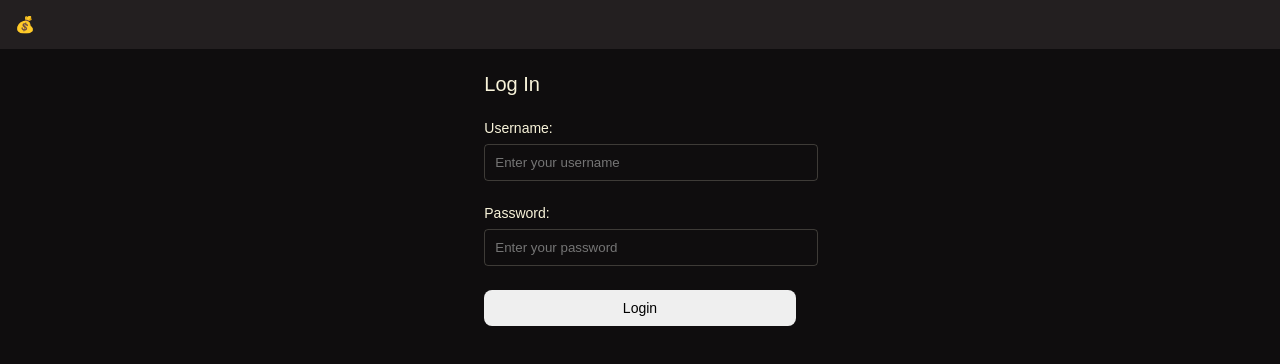
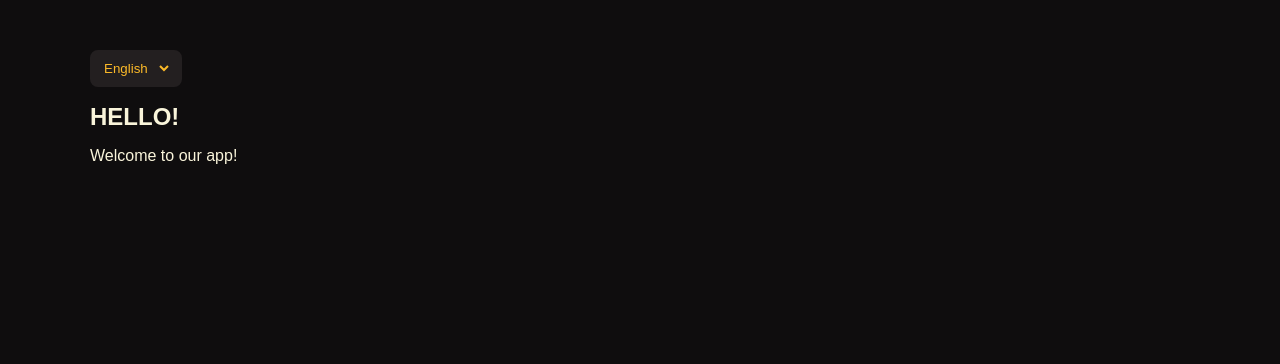
Before and after one commit to codecamp-prem/React-Coding-Interview, a React (Vite) app: page / in a window 1280 px wide. Shown: the top 364 px of the page. Built offline with nearby package versions, Linux system fonts and the light colour scheme.

Commit message:
useContext createContext

```diff
--- a/src/App.tsx
+++ b/src/App.tsx
@@ -1,9 +1,9 @@
-import Auth from "./Challanges/Auth";
+import Translations from "./Challanges/Translations";
 
 function App() {
   return (
     <>
-      <Auth />
+      <Translations />
     </>
   );
 }
--- /dev/null
+++ b/src/Challanges/Translations.tsx
@@ -0,0 +1,81 @@
+import { ReactNode, createContext, useContext, useState } from "react";
+import "./common.css";
+
+const translations: { [index: string]: any } = {
+  en: {
+    hello: "Hello!",
+    welcome: "Welcome to our app!",
+  },
+  es: {
+    hello: "¡Hola!",
+    welcome: "¡Bienvenido a nuestra aplicación!",
+  },
+  fr: {
+    hello: "Bonjour !",
+    welcome: "Bienvenue dans notre application !",
+  },
+  de: {
+    hello: "Hallo!",
+    welcome: "Willkommen in unserer App!",
+  },
+};
+
+const languageContext = createContext({
+  language: "en",
+  changeLanguage: (newLanguage: string) => {},
+  translation: (key: string) => key,
+});
+
+function LanguageProvider({ children }: { children: ReactNode }) {
+  const [language, setLanguage] = useState("en");
+
+  const changeLanguage = (newLanguage: string) => setLanguage(newLanguage);
+
+  const translation = (key: string) => {
+    return translations[language]?.[key] || key;
+  };
+
+  return (
+    <languageContext.Provider value={{ language, changeLanguage, translation }}>
+      {children}
+    </languageContext.Provider>
+  );
+}
+
+function LanguageSwitcher() {
+  const { language, changeLanguage } = useContext(languageContext);
+
+  return (
+    <div>
+      <select value={language} onChange={(e) => changeLanguage(e.target.value)}>
+        <option value="en">English</option>
+        <option value="es">Espanol</option>
+        <option value="fr">Francais</option>
+        <option value="de">Deutsch</option>
+      </select>
+    </div>
+  );
+}
+
+function Greeting() {
+  const { translation } = useContext(languageContext);
+  return (
+    <div>
+      <h1>{translation("hello")}</h1>
+      <p>{translation("welcome")}</p>
+    </div>
+  );
+}
+
+const Translations = () => {
+  return (
+    <div className="container">
+      <LanguageProvider>
+        <LanguageSwitcher />
+        <Greeting />
+      </LanguageProvider>
+    </div>
+  );
+};
+
+export default Translations;
```
